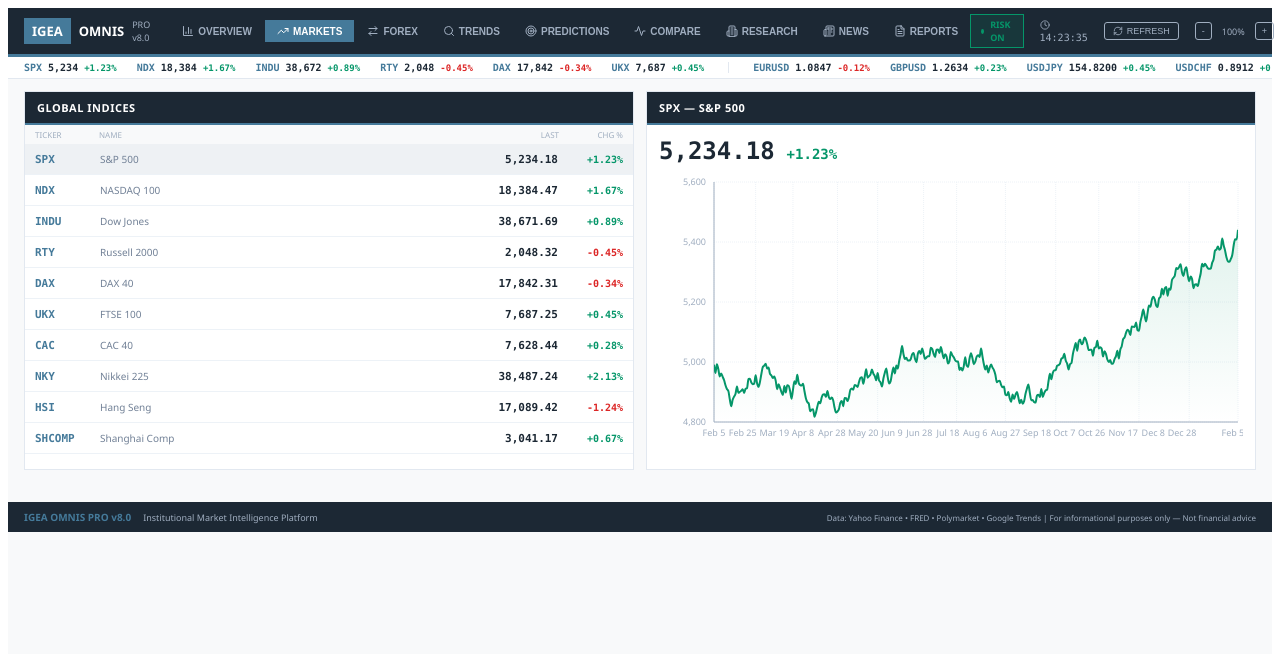
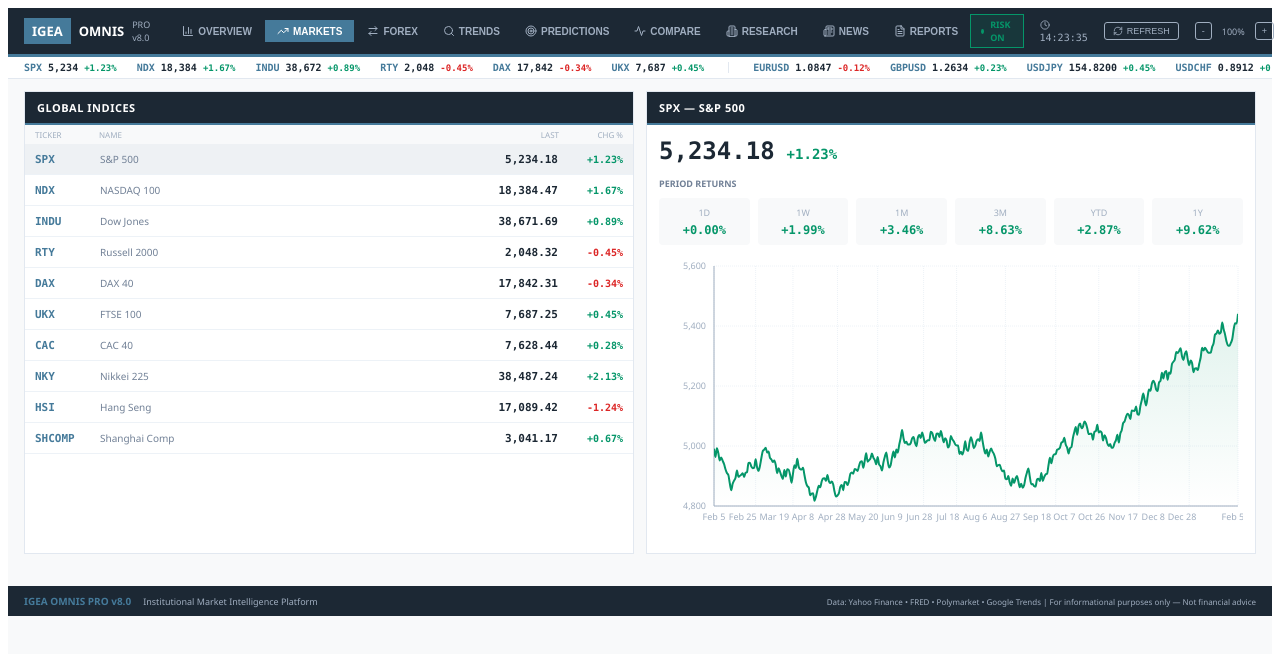
Before and after one commit to Tuturbl01/Igea-logiciel, a React (Vite) app: page / in a window 1280 px wide. Both pictures are taken after a click on the button "MARKETS". Shown: the top 654 px of the page. Built offline with nearby package versions, Linux system fonts and the light colour scheme.

Commit message:
Add period returns display to Markets tab
Co-authored-by: Tuturbl01 <259105765+Tuturbl01@users.noreply.github.com>

```diff
--- a/src/App.jsx
+++ b/src/App.jsx
@@ -3628,6 +3628,58 @@ export default function IgeaOmnisPro() {
                   {fmtChg(INDICES[selectedIndex]?.change)}
                 </span>
               </div>
+              <div style={{ marginBottom: '16px' }}>
+                <div
+                  style={{
+                    fontSize: '9px',
+                    fontWeight: 700,
+                    color: COLORS.textTertiary,
+                    marginBottom: '8px',
+                  }}
+                >
+                  PERIOD RETURNS
+                </div>
+                <div style={{ display: 'flex', gap: '8px' }}>
+                  {['1D', '1W', '1M', '3M', 'YTD', '1Y'].map((p) => {
+                    const ret = calculatePeriodReturn(
+                      INDICES[selectedIndex]?.history,
+                      p
+                    );
+                    return (
+                      <div
+                        key={p}
+                        style={{
+                          flex: 1,
+                          padding: '8px',
+                          background: COLORS.bgSecondary,
+                          borderRadius: '4px',
+                          textAlign: 'center',
+                        }}
+                      >
+                        <div
+                          style={{
+                            fontSize: '9px',
+                            color: COLORS.textMuted,
+                            marginBottom: '4px',
+                          }}
+                        >
+                          {p}
+                        </div>
+                        <div
+                          style={{
+                            fontFamily: "'Consolas', monospace",
+                            fontSize: '12px',
+                            fontWeight: 700,
+                            color: ret >= 0 ? COLORS.positive : COLORS.negative,
+                          }}
+                        >
+                          {fmtChg(ret)}
+                        </div>
+                      </div>
+                    );
+                  })}
+                </div>
+              </div>
               <ResponsiveContainer width="100%" height={280}>
                 <AreaChart data={INDICES[selectedIndex]?.history || []}>
                   <defs>
```
